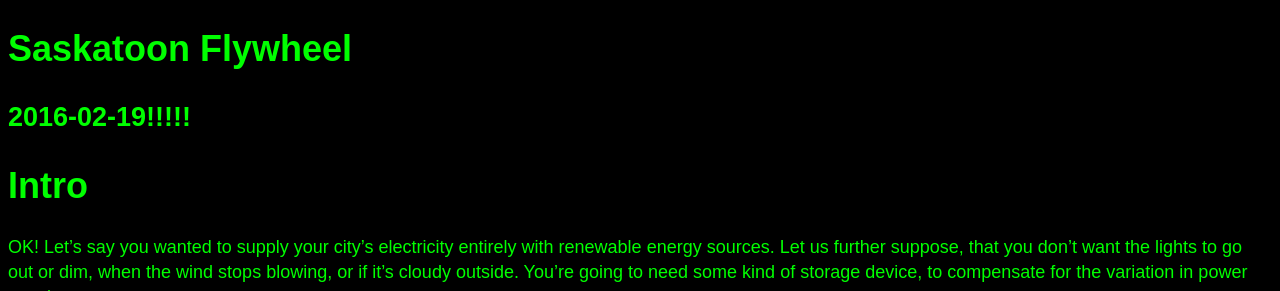
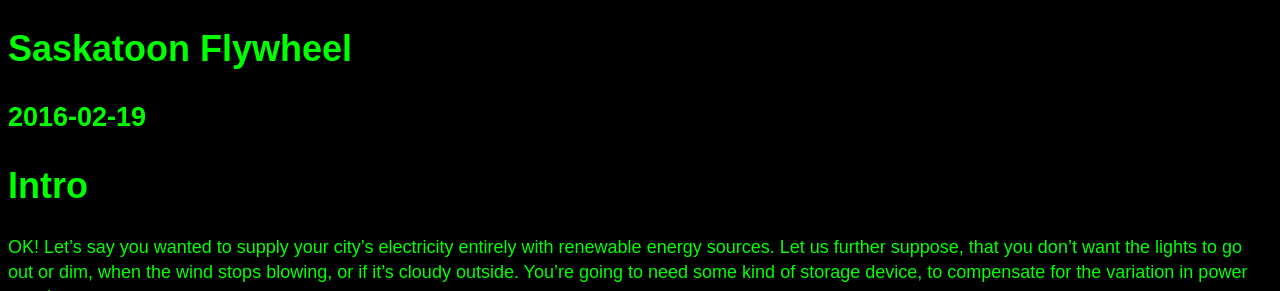
Before and after one commit to EliaTarasoff/EliaTarasoff.github.io, a Jekyll site: the page built from _posts/2016-02-19-saskatoon-flywheel.md, in a window 1280 px wide. Shown: the top 291 px of the page. Built offline with Jekyll 4.4.1, drawn with Linux system fonts in a browser that asks for light colours.

Commit message:
Update post.html

```diff
--- a/_layouts/post.html
+++ b/_layouts/post.html
@@ -2,8 +2,8 @@
 layout: default
 ---
 {% unless page.title_hidden %}
-    <h1>{{ page.title }}</h1>
-    <h2>{{ page.date | date: "%Y-%m-%d" }}!!!!!</h2>
+    <h1 class="post-title">{{ page.title }}</h1>
+    <h2 class="post-date">{{ page.date | date: "%Y-%m-%d" }}</h2>
 {% endunless %}
 <div class="post-content">
     {{ content }}
```
